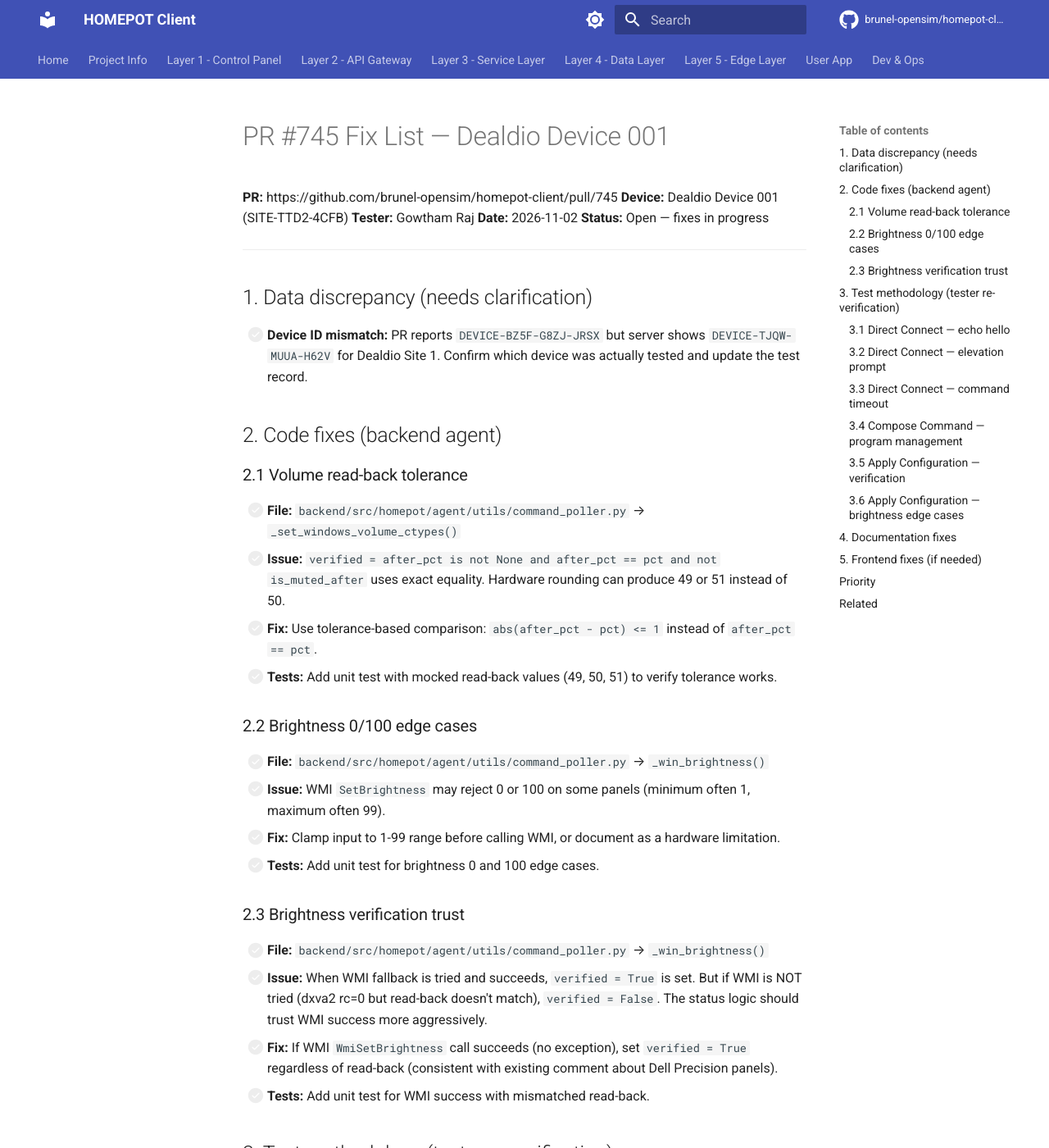
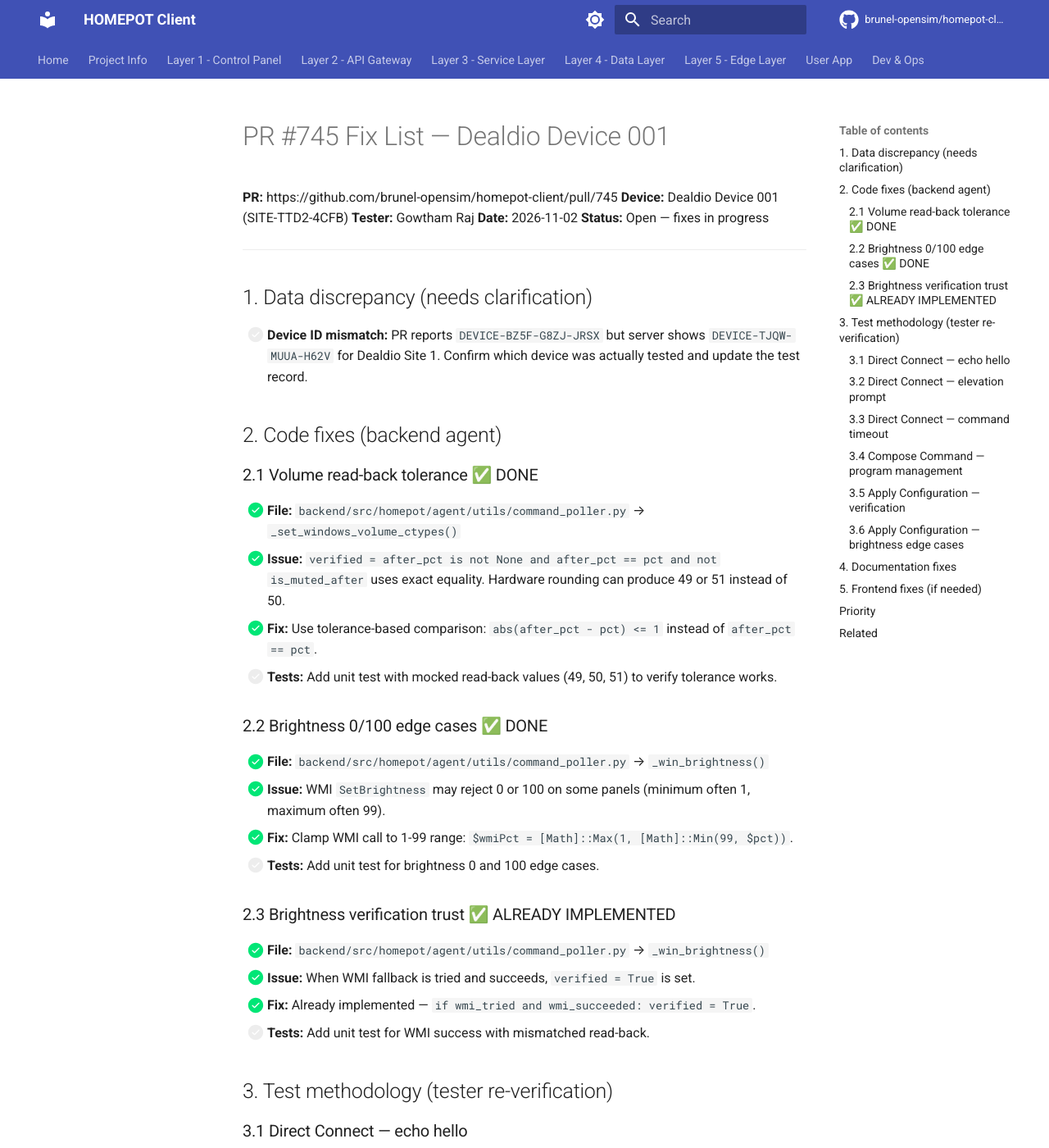
Before and after one commit to brunel-opensim/homepot-client, an MkDocs documentation site: the page built from docs/test-results/dealdio-745-fix-list.md, in a window 1280 px wide and 1400 px high. Shown: the whole window at 82% size. Built offline with MkDocs 1.6.1 and Material for MkDocs 9.7.7, drawn with Linux system fonts in a browser that asks for light colours; comment, search, counter and statistics services are not loaded; the version menu is left out.

Commit message:
docs(test-results): update fix list — code fixes implemented

```diff
--- a/docs/test-results/dealdio-745-fix-list.md
+++ b/docs/test-results/dealdio-745-fix-list.md
@@ -14,22 +14,22 @@
 
 ## 2. Code fixes (backend agent)
 
-### 2.1 Volume read-back tolerance
-- [ ] **File:** `backend/src/homepot/agent/utils/command_poller.py` → `_set_windows_volume_ctypes()`
-- [ ] **Issue:** `verified = after_pct is not None and after_pct == pct and not is_muted_after` uses exact equality. Hardware rounding can produce 49 or 51 instead of 50.
-- [ ] **Fix:** Use tolerance-based comparison: `abs(after_pct - pct) <= 1` instead of `after_pct == pct`.
+### 2.1 Volume read-back tolerance ✅ DONE
+- [x] **File:** `backend/src/homepot/agent/utils/command_poller.py` → `_set_windows_volume_ctypes()`
+- [x] **Issue:** `verified = after_pct is not None and after_pct == pct and not is_muted_after` uses exact equality. Hardware rounding can produce 49 or 51 instead of 50.
+- [x] **Fix:** Use tolerance-based comparison: `abs(after_pct - pct) <= 1` instead of `after_pct == pct`.
 - [ ] **Tests:** Add unit test with mocked read-back values (49, 50, 51) to verify tolerance works.
 
-### 2.2 Brightness 0/100 edge cases
-- [ ] **File:** `backend/src/homepot/agent/utils/command_poller.py` → `_win_brightness()`
-- [ ] **Issue:** WMI `SetBrightness` may reject 0 or 100 on some panels (minimum often 1, maximum often 99).
-- [ ] **Fix:** Clamp input to 1-99 range before calling WMI, or document as a hardware limitation.
+### 2.2 Brightness 0/100 edge cases ✅ DONE
+- [x] **File:** `backend/src/homepot/agent/utils/command_poller.py` → `_win_brightness()`
+- [x] **Issue:** WMI `SetBrightness` may reject 0 or 100 on some panels (minimum often 1, maximum often 99).
+- [x] **Fix:** Clamp WMI call to 1-99 range: `$wmiPct = [Math]::Max(1, [Math]::Min(99, $pct))`.
 - [ ] **Tests:** Add unit test for brightness 0 and 100 edge cases.
 
-### 2.3 Brightness verification trust
-- [ ] **File:** `backend/src/homepot/agent/utils/command_poller.py` → `_win_brightness()`
-- [ ] **Issue:** When WMI fallback is tried and succeeds, `verified = True` is set. But if WMI is NOT tried (dxva2 rc=0 but read-back doesn't match), `verified = False`. The status logic should trust WMI success more aggressively.
-- [ ] **Fix:** If WMI `WmiSetBrightness` call succeeds (no exception), set `verified = True` regardless of read-back (consistent with existing comment about Dell Precision panels).
+### 2.3 Brightness verification trust ✅ ALREADY IMPLEMENTED
+- [x] **File:** `backend/src/homepot/agent/utils/command_poller.py` → `_win_brightness()`
+- [x] **Issue:** When WMI fallback is tried and succeeds, `verified = True` is set.
+- [x] **Fix:** Already implemented — `if wmi_tried and wmi_succeeded: verified = True`.
 - [ ] **Tests:** Add unit test for WMI success with mismatched read-back.
 
 ## 3. Test methodology (tester re-verification)
```
